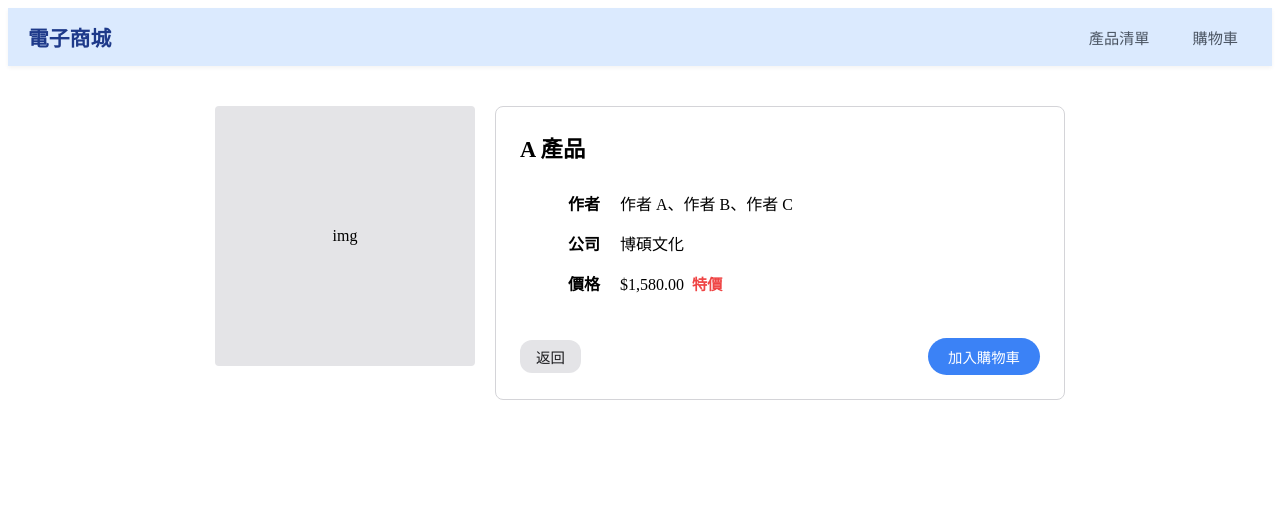
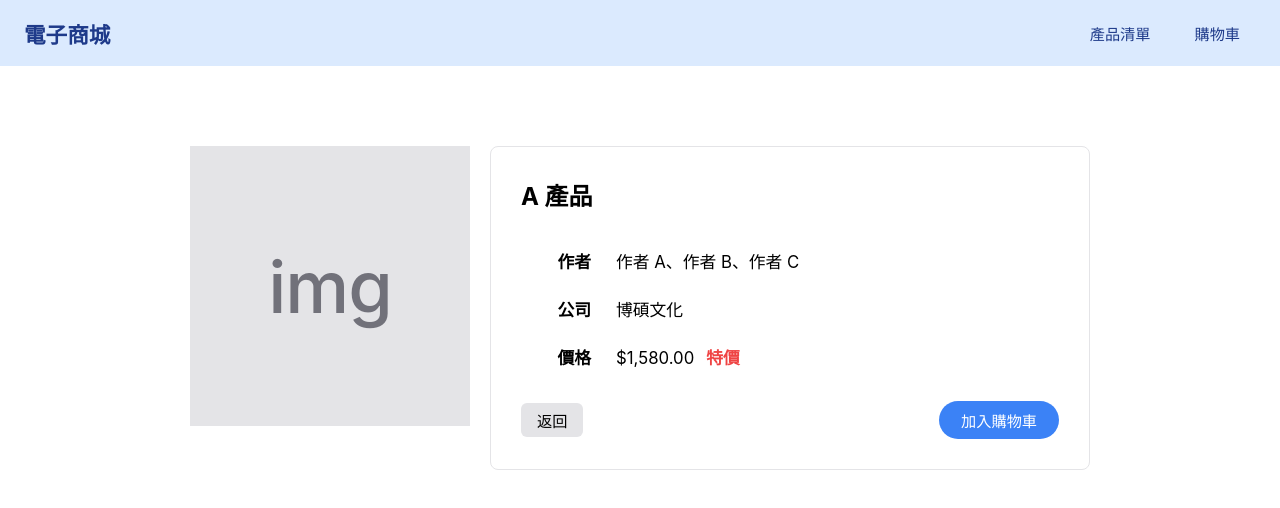
Before and after one commit to judylin1007/mcu-114-2-web-14131704-final-1, an Angular app in the folder angular-shopping-cart/: page /product/1 in a window 1280 px wide. Shown: the top 508 px of the page. Built offline with nearby package versions, Linux system fonts and the light colour scheme.

Commit message:
style: 翻新明細頁圖片樣式以呼應產品清單，並去除導覽列白邊與邊框線條

```diff
--- a/angular-shopping-cart/src/app/components/navbar/navbar.css
+++ b/angular-shopping-cart/src/app/components/navbar/navbar.css
@@ -1,7 +1,15 @@
+:host {
+  display: block;
+  width: 100%;
+}
+
 .site-header {
   background-color: #dbeafe;
-  color: #1e3a8a;
-  box-shadow: 0 2px 4px rgba(0,0,0,0.05);
+  width: 100%;
+  margin: 0;
+  padding: 0;
+  box-shadow: none;
+  border: none;
 }
 
 .header-container {
@@ -10,12 +18,12 @@
   display: flex;
   justify-content: space-between;
   align-items: center;
-  padding: 12px 20px;
+  padding: 14px 24px;
 }
 
 .site-title {
   margin: 0;
-  font-size: 1.3rem;
+  font-size: 1.35rem;
   font-weight: bold;
   color: #1e3a8a;
   cursor: pointer;
@@ -23,29 +31,31 @@
 
 .site-nav {
   display: flex;
-  gap: 15px;
+  gap: 12px;
   align-items: center;
 }
 
 .nav-link {
-  color: #4b5563;
+  color: #1e3a8a;
   text-decoration: none;
   font-size: 0.95rem;
-  padding: 6px 14px;
+  padding: 8px 16px;
   border-radius: 20px;
+  border: none;
+  background: transparent;
   transition: all 0.2s;
 }
 
 .nav-link.active {
   background-color: #bfdbfe;
   color: #1e3a8a;
-  font-weight: bold;
+  font-weight: normal;
 }
 
 .cart-link {
   display: flex;
   align-items: center;
-  gap: 4px;
+  gap: 6px;
 }
 
 .cart-badge {
--- a/angular-shopping-cart/src/app/pages/product-detail/product-detail.css
+++ b/angular-shopping-cart/src/app/pages/product-detail/product-detail.css
@@ -1,102 +1,123 @@
 .detail-container {
-  padding: 40px 0;
+  padding: 60px 0;
   display: flex;
   justify-content: center;
+  background-color: #ffffff;
 }
 
 .detail-layout {
   display: flex;
   gap: 20px;
-  align-items: stretch;
-  max-width: 850px;
+  align-items: stretch; /* 讓兩側卡片天生等高 */
+  max-width: 900px;
   width: 100%;
 }
 
+/* 左側圖片盒：完美重現清單圖片風格 */
 .detail-image-box {
-  background-color: #e4e4e7;
-  width: 260px;
-  height: 260px;
+  background-color: #e4e4e7; /* 剛好的灰色底 */
+  width: 280px;
+  height: 280px;
   display: flex;
   justify-content: center;
   align-items: center;
-  border-radius: 4px;
+  border-radius: 0px; /* 去除圓角，回歸純平直角 */
+  flex-shrink: 0;
 }
 
+/* 放大並修飾 img 佔位字體 */
+.img-placeholder {
+  font-size: 4.5rem;
+  color: #71717a; /* 帶有質感的灰字 */
+  font-weight: 500;
+  letter-spacing: -1px;
+}
+
+/* 右側資料盒 */
 .detail-info-box {
   flex-grow: 1;
-  border: 1px solid #d4d4d8;
+  border: 1px solid #e4e4e7;
   border-radius: 8px;
-  padding: 24px;
+  padding: 30px;
   background: white;
   display: flex;
   flex-direction: column;
-  justify-content: space-between;
 }
 
 .detail-title {
-  font-size: 1.4rem;
+  font-size: 1.5rem;
   font-weight: bold;
-  margin: 0 0 20px 0;
+  margin: 0 0 25px 0;
   color: #000000;
 }
 
 .meta-table {
   width: 100%;
   border-collapse: collapse;
-  margin-bottom: 20px;
+  margin-bottom: auto; /* 將按鈕推向最底部 */
 }
 
 .meta-table td {
-  padding: 8px 0;
-  font-size: 1rem;
+  padding: 12px 0;
+  font-size: 1.05rem;
   color: #000000;
-  vertical-align: middle;
 }
 
+/* 欄位標籤 */
 .meta-table td.label {
-  width: 80px;
+  width: 70px;
   font-weight: bold;
   color: #000000;
-  padding-right: 20px;
   text-align: right;
+  padding-right: 25px;
+}
+
+.meta-table td.value {
+  text-align: left;
 }
 
 .price-val {
   font-weight: normal;
 }
 
+/* 右圖精準的特價紅字 */
 .badge-discount {
   color: #ef4444;
-  margin-left: 8px;
+  margin-left: 12px;
   font-weight: bold;
-  font-size: 0.95rem;
 }
 
+/* 按鈕橫列 */
 .action-row {
   display: flex;
   justify-content: space-between;
   align-items: center;
-  margin-top: 15px;
+  padding-top: 20px;
 }
 
 .btn-back {
   background-color: #e4e4e7;
-  color: #18181b;
+  color: #000000;
   border: none;
   padding: 6px 16px;
-  border-radius: 12px;
+  border-radius: 6px;
   cursor: pointer;
-  font-size: 0.9rem;
+  font-size: 0.95rem;
+}
+
+.btn-back:hover {
+  background-color: #d4d4d8;
 }
 
 .btn-submit-cart {
   background-color: #3b82f6;
   color: white;
   border: none;
-  padding: 8px 20px;
+  padding: 8px 22px;
   border-radius: 20px;
   cursor: pointer;
-  font-size: 0.9rem;
+  font-size: 0.95rem;
+  font-weight: 500;
 }
 
 .btn-submit-cart:hover {
--- a/angular-shopping-cart/src/app/pages/product-detail/product-detail.html
+++ b/angular-shopping-cart/src/app/pages/product-detail/product-detail.html
@@ -11,15 +11,15 @@
         <table class="meta-table">
           <tr>
             <td class="label">作者</td>
-            <td>{{ product.author }}</td>
+            <td class="value">{{ product.author }}</td>
           </tr>
           <tr>
             <td class="label">公司</td>
-            <td>{{ product.publisher }}</td>
+            <td class="value">{{ product.publisher }}</td>
           </tr>
           <tr>
             <td class="label">價格</td>
-            <td>
+            <td class="value">
               <span class="price-val">{{ product.price | currency:'USD':'symbol':'1.2-2' }}</span>
               @if (product.originPrice && product.originPrice > product.price) {
                 <span class="badge-discount">特價</span>
--- a/angular-shopping-cart/src/styles.css
+++ b/angular-shopping-cart/src/styles.css
@@ -1 +1,15 @@
-/* You can add global styles to this file, and also import other style files */
+html,
+body {
+  margin: 0;
+  padding: 0;
+  width: 100%;
+  box-sizing: border-box;
+  font-family:
+    -apple-system, BlinkMacSystemFont, 'Segoe UI', Roboto, 'Helvetica Neue', Arial, sans-serif;
+}
+
+.container {
+  max-width: 1400px;
+  margin: 0 auto;
+  padding: 20px;
+}
```
